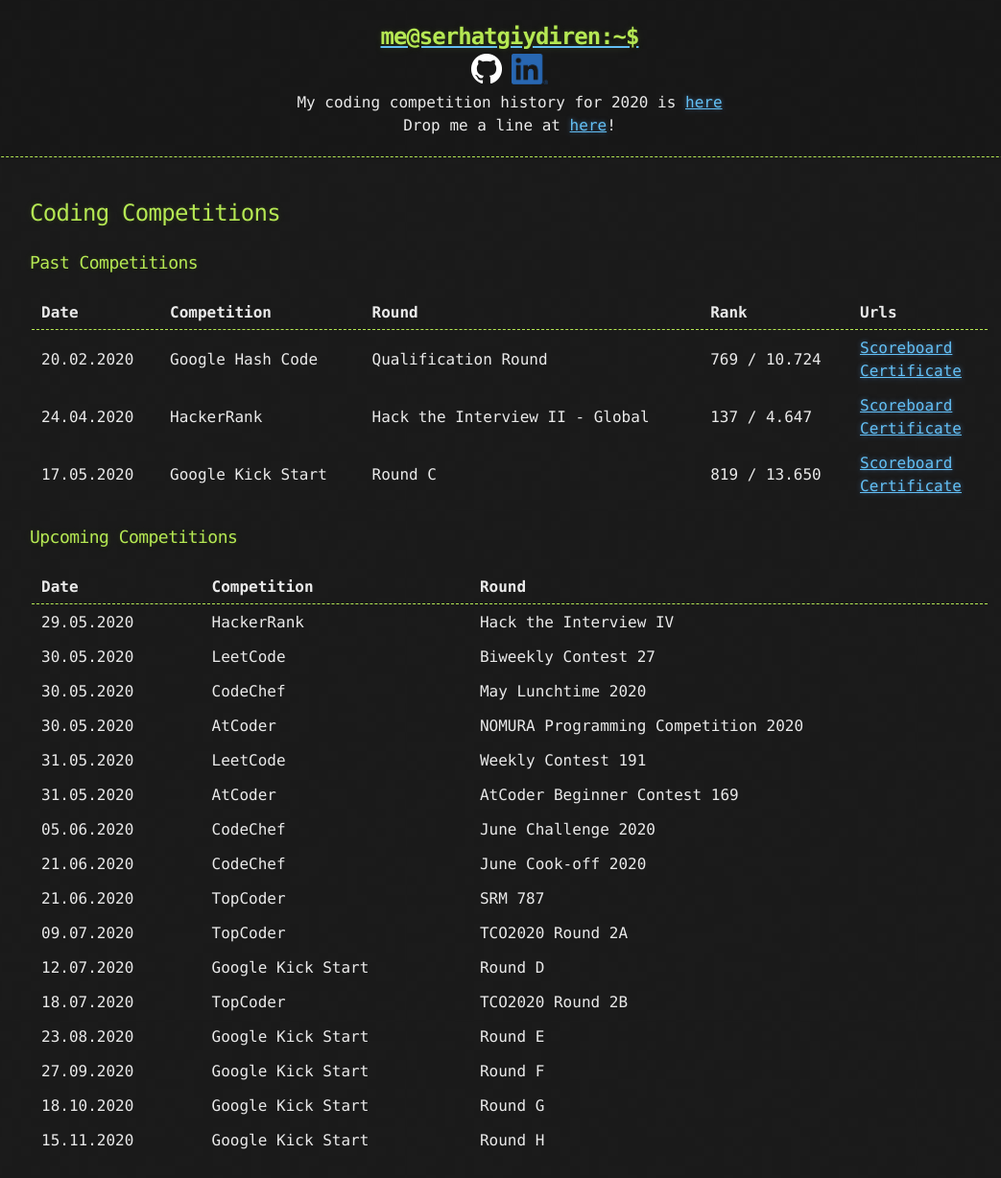
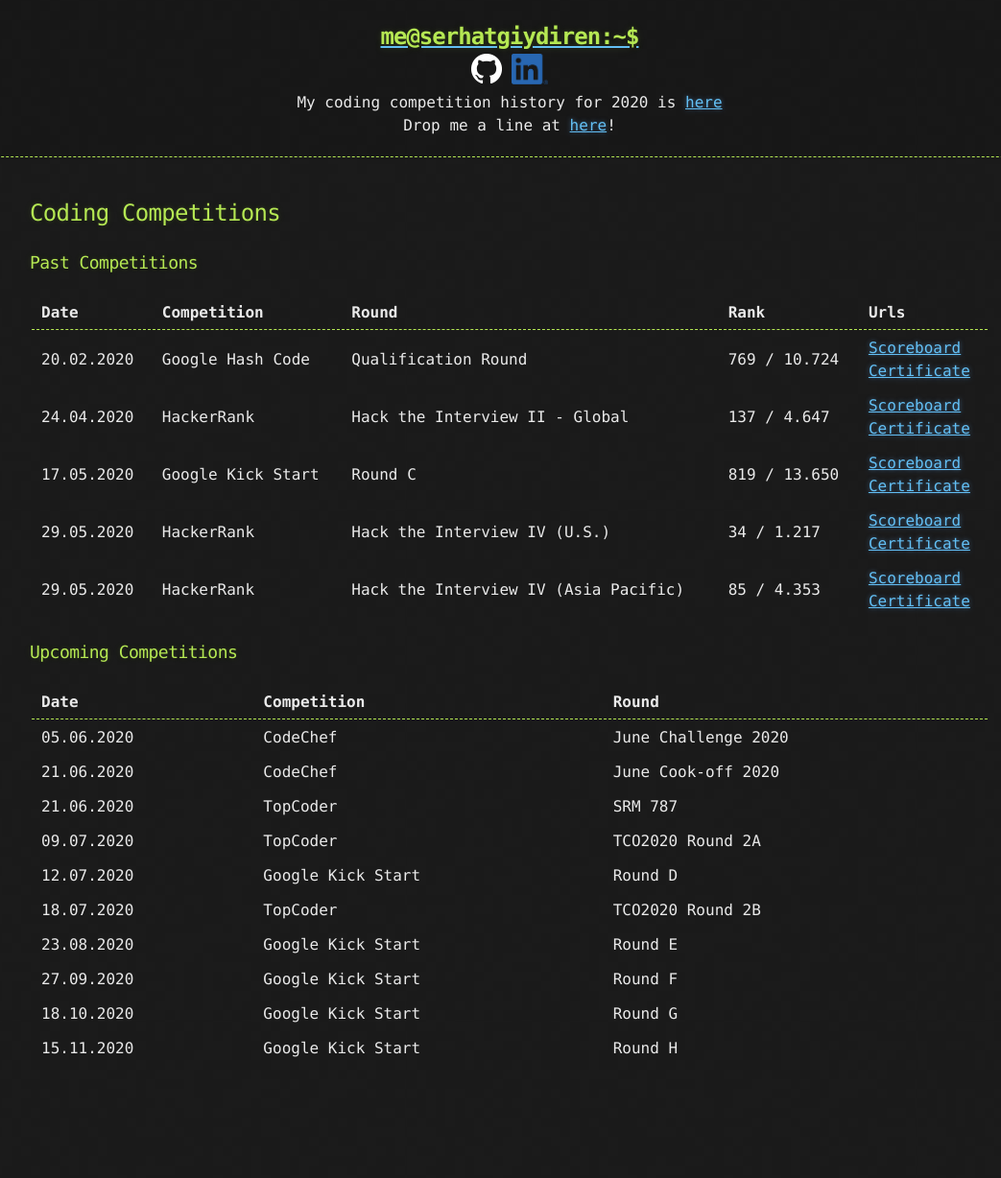
Before and after one commit to goodHunter27/serhatgiydiren.github.io, a Jekyll site: the page built from _posts/2020-01-07-coding-competitions.md, in a window 1280 px wide. Shown: the whole page at 96% size, without its empty margins (109-1152 px from the left). Built offline with Jekyll 4.4.1, drawn with Linux system fonts in a browser that asks for light colours; after the commit the page ends 1132 px from its top, so only the background shows below that.

Commit message:
Update 2020-01-07-coding-competitions.md

```diff
--- a/_posts/2020-01-07-coding-competitions.md
+++ b/_posts/2020-01-07-coding-competitions.md
@@ -10,17 +10,13 @@
 20.02.2020 | Google Hash Code | Qualification Round | 769 / 10.724 | [Scoreboard](https://codingcompetitions.withgoogle.com/hashcode/archive/2020){:target="_blank"}<br />[Certificate](https://codingcompetitions.withgoogle.com/hashcode/certificate/round/00000000001a006c){:target="_blank"}
 24.04.2020 | HackerRank | Hack the Interview II - Global | 137 / 4.647 | [Scoreboard](https://www.hackerrank.com/contests/hack-the-interview-ii-global/leaderboard){:target="_blank"}<br />[Certificate](https://www.hackerrank.com/results/hack-the-interview-ii-global/serhatgiydiren){:target="_blank"}
 17.05.2020 | Google Kick Start | Round C | 819 / 13.650 | [Scoreboard](https://codingcompetitions.withgoogle.com/kickstart/round/000000000019ff43){:target="_blank"}<br />[Certificate](https://codingcompetitions.withgoogle.com/kickstart/certificate/round/000000000019ff43){:target="_blank"}
+29.05.2020 | HackerRank | Hack the Interview IV (U.S.) | 34 / 1.217 | [Scoreboard](https://www.hackerrank.com/contests/hack-the-interview-iv/leaderboard){:target="_blank"}<br />[Certificate](https://www.hackerrank.com/results/hack-the-interview-iv/serhatgiydiren){:target="_blank"}
+29.05.2020 | HackerRank | Hack the Interview IV (Asia Pacific) | 85 / 4.353 | [Scoreboard](https://www.hackerrank.com/contests/hack-the-interview-iv-apac/leaderboard){:target="_blank"}<br />[Certificate](https://www.hackerrank.com/results/hack-the-interview-iv-apac/serhatgiydiren){:target="_blank"}
 
 ### Upcoming Competitions
 
 Date | Competition | Round
 ------------ | ------------- | -------------
-29.05.2020 | HackerRank | Hack the Interview IV
-30.05.2020 | LeetCode | Biweekly Contest 27
-30.05.2020 | CodeChef | May Lunchtime 2020
-30.05.2020 | AtCoder | NOMURA Programming Competition 2020
-31.05.2020 | LeetCode | Weekly Contest 191
-31.05.2020 | AtCoder | AtCoder Beginner Contest 169
 05.06.2020 | CodeChef | June Challenge 2020
 21.06.2020 | CodeChef | June Cook-off 2020
 21.06.2020 | TopCoder | SRM 787
```
